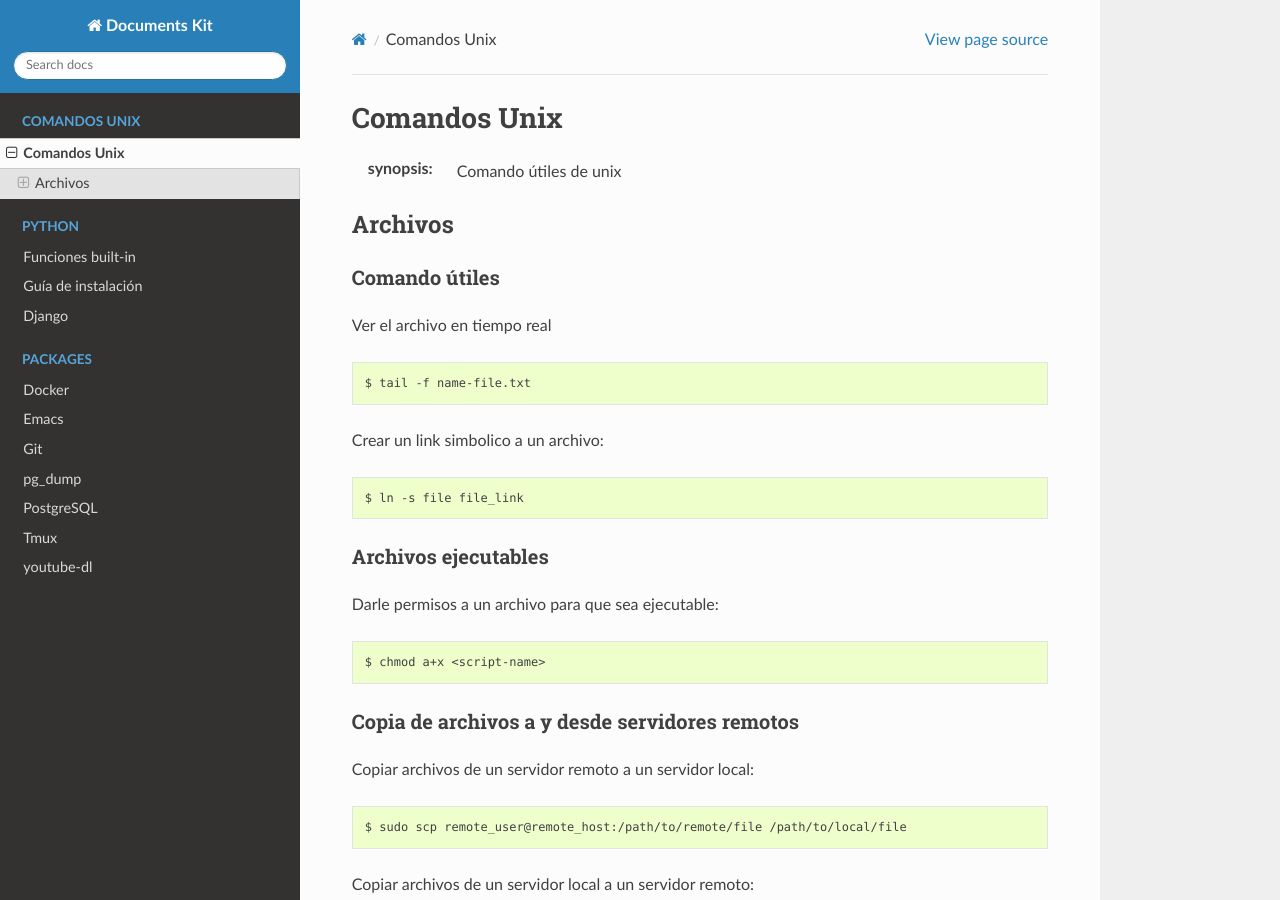
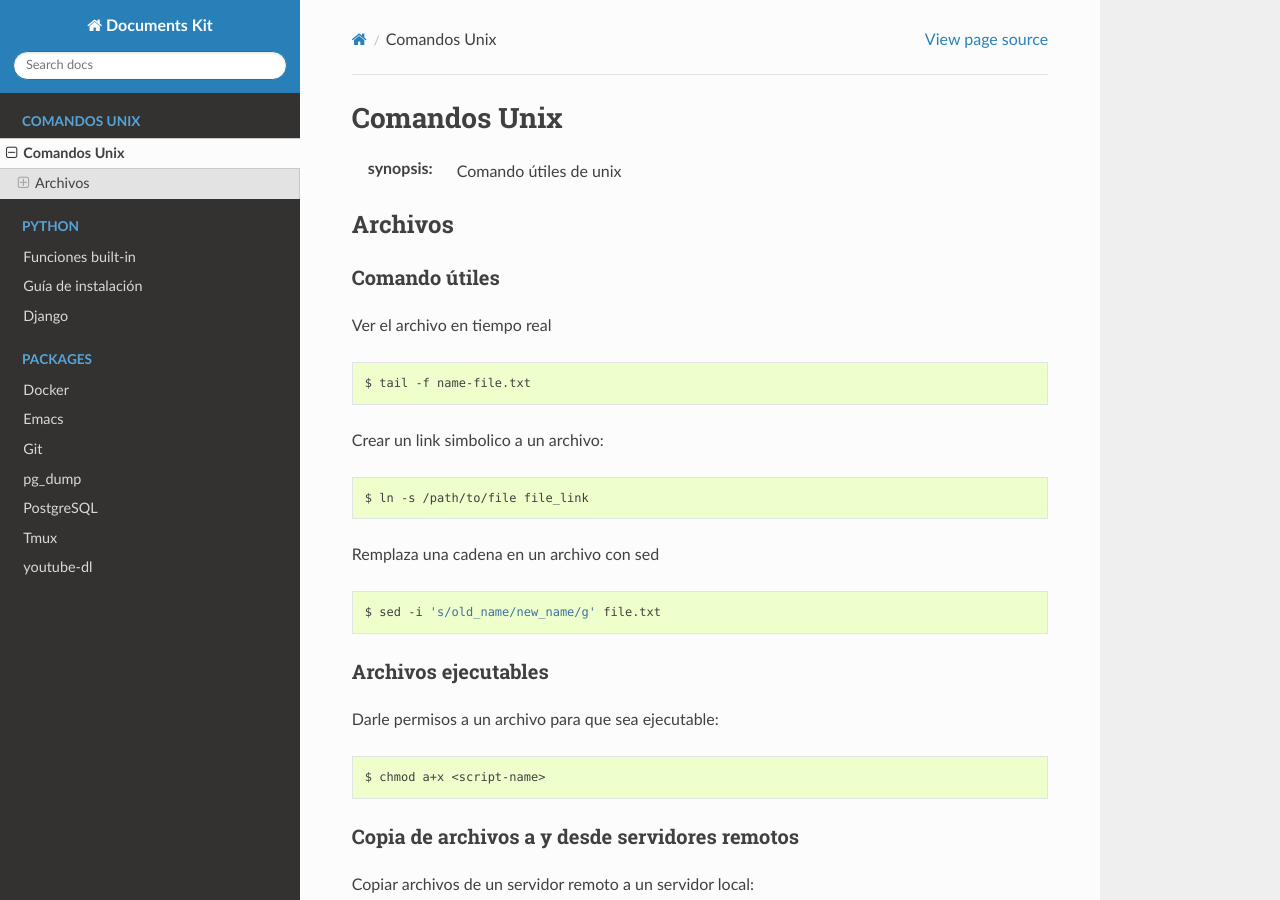
Before and after one commit to mcardozo/documents-kit, a Sphinx documentation site: the page built from docs/unix/archivos.rst, in a window 1280 px wide and 900 px high. Built offline with Sphinx 7.4.7 and the Read the Docs theme 2.0.0, drawn with Linux system fonts in a browser that asks for light colours.

Commit message:
Reemplazo de caracteres con sed

```diff
--- a/docs/unix/archivos.rst
+++ b/docs/unix/archivos.rst
@@ -21,7 +21,13 @@ Crear un link simbolico a un archivo:
 
 .. code-block:: bash
 
-   $ ln -s file file_link
+   $ ln -s /path/to/file file_link
+
+Remplaza una cadena en un archivo con sed
+
+.. code-block:: bash
+
+   $ sed -i 's/old_name/new_name/g' file.txt
 
 
 Archivos ejecutables
```
